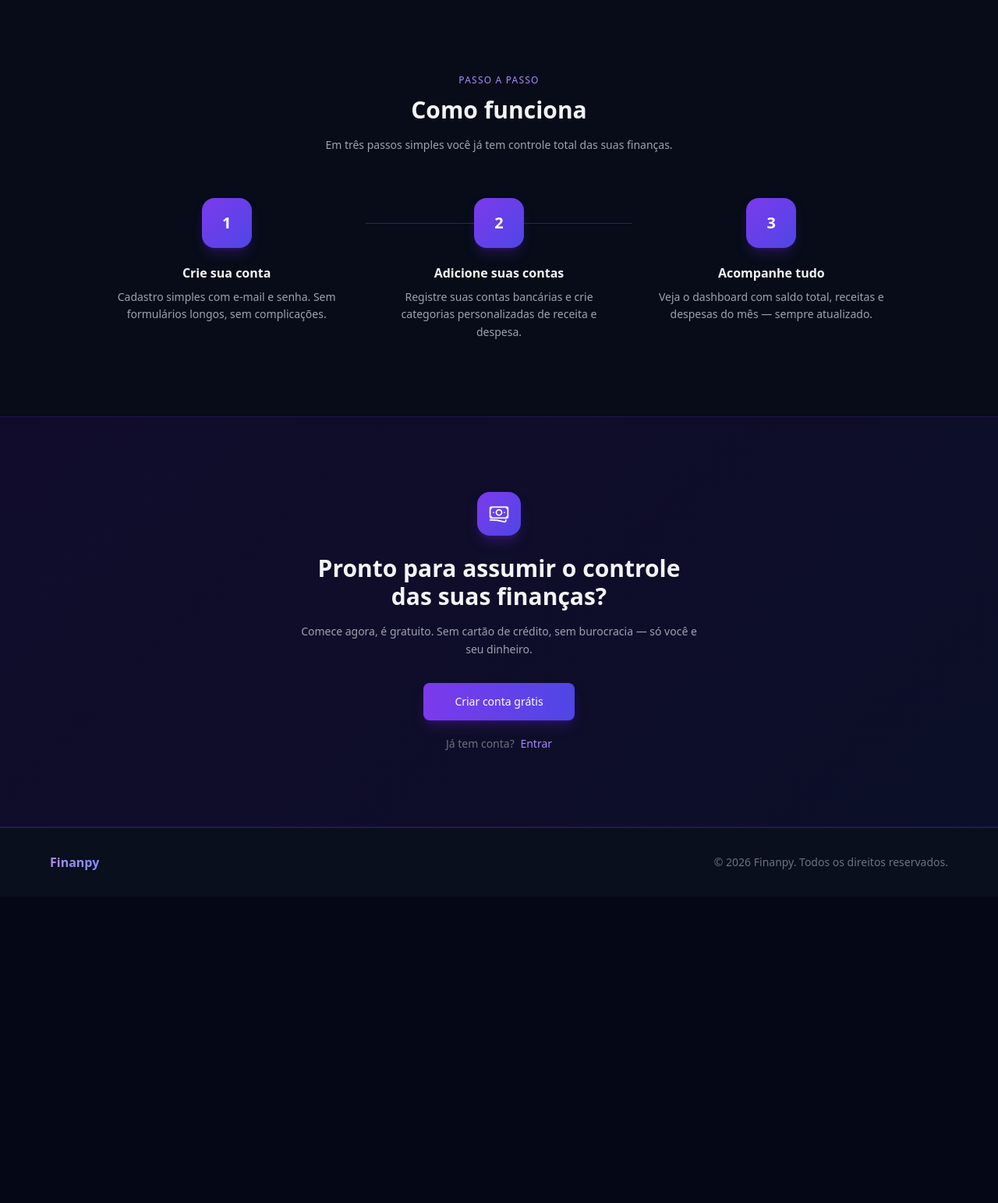
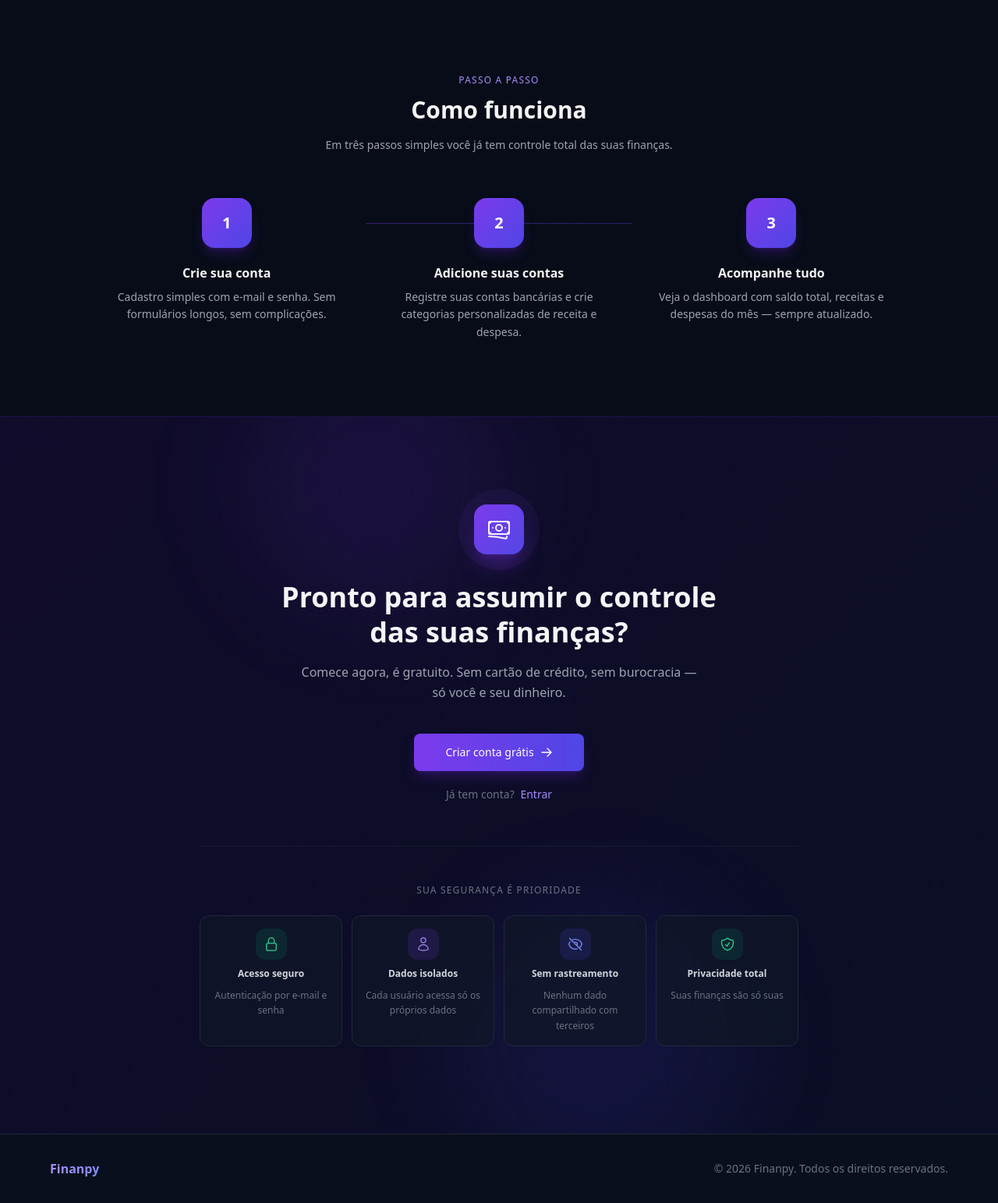
Before and after one commit to mmpriebe/finanpy, a Django app: page / in a window 1280 px wide. Shown: the part 2036-3579 px from the top of the page at 78% size. Before the commit the page ends 3152 px from the top, so only its background shows below. Run offline with Django 5.2, Linux system fonts and the light colour scheme; some libraries are stand-ins or nearby versions.

Commit message:
melhorias de acoes rapidas

```diff
--- a/templates/landing.html
+++ b/templates/landing.html
@@ -489,29 +489,55 @@
 </section>
 
 <!-- CTA final -->
-<section class="py-24 px-6" style="background: linear-gradient(135deg, rgba(76,29,149,0.2) 0%, rgba(49,46,129,0.2) 100%); border-top: 1px solid rgba(109,40,217,0.2); border-bottom: 1px solid rgba(109,40,217,0.2);">
-  <div class="max-w-2xl mx-auto text-center">
-    <!-- Ícone decorativo -->
-    <div class="w-14 h-14 bg-gradient-to-br from-violet-600 to-indigo-600 rounded-2xl flex items-center justify-center mx-auto mb-6 shadow-lg shadow-violet-900/50">
-      <svg class="w-7 h-7 text-white" fill="none" stroke="currentColor" viewBox="0 0 24 24" stroke-width="1.5">
-        <path stroke-linecap="round" stroke-linejoin="round"
-              d="M2.25 18.75a60.07 60.07 0 0 1 15.797 2.101c.727.198 1.453-.342 1.453-1.096V18.75M3.75 4.5v.75A.75.75 0 0 1 3 6h-.75m0 0v-.375c0-.621.504-1.125 1.125-1.125H20.25M2.25 6v9m18-10.5v.75c0 .414.336.75.75.75h.75m-1.5-1.5h.375c.621 0 1.125.504 1.125 1.125v9.75c0 .621-.504 1.125-1.125 1.125h-.375m1.5-1.5H21a.75.75 0 0 0-.75.75v.75m0 0H3.75m0 0h-.375a1.125 1.125 0 0 1-1.125-1.125V15m1.5 1.5v-.75A.75.75 0 0 0 3 15h-.75M15 10.5a3 3 0 1 1-6 0 3 3 0 0 1 6 0Zm3 0h.008v.008H18V10.5Zm-12 0h.008v.008H6V10.5Z" />
-      </svg>
+<style>
+  @keyframes fp-float    { 0%,100% { transform: translateY(0)    scale(1);    } 50% { transform: translateY(-18px) scale(1.04); } }
+  @keyframes fp-float-r  { 0%,100% { transform: translateY(0)    scale(1);    } 50% { transform: translateY(14px)  scale(0.97); } }
+  @keyframes fp-pulse-ring { 0%,100% { opacity: .5; transform: scale(1);   } 50% { opacity: .15; transform: scale(1.25); } }
+  .fp-orb-l  { animation: fp-float   9s  ease-in-out infinite; }
+  .fp-orb-r  { animation: fp-float-r 11s ease-in-out infinite; }
+  .fp-ring   { animation: fp-pulse-ring 3s ease-in-out infinite; }
+</style>
+
+<section class="relative py-28 px-6 overflow-hidden"
+         style="background: linear-gradient(135deg, rgba(76,29,149,0.18) 0%, rgba(49,46,129,0.18) 100%);
+                border-top: 1px solid rgba(109,40,217,0.2);">
+
+  <!-- Orbs flutuantes de fundo -->
+  <div class="absolute -top-16 left-1/4 w-80 h-80 bg-violet-600/10 rounded-full blur-3xl pointer-events-none fp-orb-l"></div>
+  <div class="absolute -bottom-16 right-1/4 w-96 h-96 bg-indigo-600/10 rounded-full blur-3xl pointer-events-none fp-orb-r"></div>
+
+  <div class="relative max-w-3xl mx-auto text-center">
+
+    <!-- Ícone com anel pulsante -->
+    <div class="relative inline-flex items-center justify-center mb-8">
+      <div class="absolute w-24 h-24 rounded-full bg-violet-500/20 fp-ring pointer-events-none"></div>
+      <div class="w-16 h-16 bg-gradient-to-br from-violet-600 to-indigo-600 rounded-2xl flex items-center justify-center shadow-xl shadow-violet-900/50">
+        <svg class="w-8 h-8 text-white" fill="none" stroke="currentColor" viewBox="0 0 24 24" stroke-width="1.5">
+          <path stroke-linecap="round" stroke-linejoin="round"
+                d="M2.25 18.75a60.07 60.07 0 0 1 15.797 2.101c.727.198 1.453-.342 1.453-1.096V18.75M3.75 4.5v.75A.75.75 0 0 1 3 6h-.75m0 0v-.375c0-.621.504-1.125 1.125-1.125H20.25M2.25 6v9m18-10.5v.75c0 .414.336.75.75.75h.75m-1.5-1.5h.375c.621 0 1.125.504 1.125 1.125v9.75c0 .621-.504 1.125-1.125 1.125h-.375m1.5-1.5H21a.75.75 0 0 0-.75.75v.75m0 0H3.75m0 0h-.375a1.125 1.125 0 0 1-1.125-1.125V15m1.5 1.5v-.75A.75.75 0 0 0 3 15h-.75M15 10.5a3 3 0 1 1-6 0 3 3 0 0 1 6 0Zm3 0h.008v.008H18V10.5Zm-12 0h.008v.008H6V10.5Z"/>
+        </svg>
+      </div>
     </div>
 
-    <h2 class="text-3xl font-bold text-gray-100 mb-4">
+    <!-- Headline e subtítulo -->
+    <h2 class="text-4xl font-bold text-gray-100 mb-4 leading-tight">
       Pronto para assumir o controle<br class="hidden sm:block"> das suas finanças?
     </h2>
-    <p class="text-gray-400 text-sm leading-relaxed mb-8 max-w-lg mx-auto">
+    <p class="text-gray-400 leading-relaxed mb-10 max-w-lg mx-auto">
       Comece agora, é gratuito. Sem cartão de crédito, sem burocracia — só você e seu dinheiro.
     </p>
 
+    <!-- CTA -->
     <a href="{% url 'users:register' %}"
-       class="inline-block bg-gradient-to-r from-violet-600 to-indigo-600 hover:from-violet-500 hover:to-indigo-500
+       class="inline-flex items-center gap-2
+              bg-gradient-to-r from-violet-600 to-indigo-600 hover:from-violet-500 hover:to-indigo-500
               text-white font-medium px-10 py-3.5 rounded-lg transition-all duration-200
               focus:outline-none focus:ring-2 focus:ring-violet-500 focus:ring-offset-2 focus:ring-offset-gray-950
               shadow-lg shadow-violet-900/40 text-sm">
       Criar conta grátis
+      <svg class="w-4 h-4" fill="none" stroke="currentColor" viewBox="0 0 24 24" stroke-width="2">
+        <path stroke-linecap="round" stroke-linejoin="round" d="M13.5 4.5 21 12m0 0-7.5 7.5M21 12H3"/>
+      </svg>
     </a>
 
     <p class="mt-5 text-sm text-gray-500">
@@ -520,6 +546,59 @@
         Entrar
       </a>
     </p>
+
+    <!-- Divisor -->
+    <div class="mt-14 mb-12 border-t border-gray-800/60"></div>
+
+    <!-- Selos de segurança -->
+    <p class="text-xs font-medium text-gray-500 uppercase tracking-widest mb-6">Sua segurança é prioridade</p>
+    <div class="grid grid-cols-2 sm:grid-cols-4 gap-3">
+
+      <div class="flex flex-col items-center gap-2.5 p-4 bg-gray-900/70 border border-gray-800 rounded-xl hover:border-emerald-800/50 transition-colors duration-200">
+        <div class="w-10 h-10 bg-emerald-600/15 rounded-xl flex items-center justify-center">
+          <svg class="w-5 h-5 text-emerald-400" fill="none" stroke="currentColor" viewBox="0 0 24 24" stroke-width="1.5">
+            <path stroke-linecap="round" stroke-linejoin="round"
+                  d="M16.5 10.5V6.75a4.5 4.5 0 1 0-9 0v3.75m-.75 11.25h10.5a2.25 2.25 0 0 0 2.25-2.25v-6.75a2.25 2.25 0 0 0-2.25-2.25H6.75a2.25 2.25 0 0 0-2.25 2.25v6.75a2.25 2.25 0 0 0 2.25 2.25Z"/>
+          </svg>
+        </div>
+        <p class="text-xs font-semibold text-gray-300">Acesso seguro</p>
+        <p class="text-xs text-gray-500 text-center leading-relaxed">Autenticação por e-mail e senha</p>
+      </div>
+
+      <div class="flex flex-col items-center gap-2.5 p-4 bg-gray-900/70 border border-gray-800 rounded-xl hover:border-violet-800/50 transition-colors duration-200">
+        <div class="w-10 h-10 bg-violet-600/15 rounded-xl flex items-center justify-center">
+          <svg class="w-5 h-5 text-violet-400" fill="none" stroke="currentColor" viewBox="0 0 24 24" stroke-width="1.5">
+            <path stroke-linecap="round" stroke-linejoin="round"
+                  d="M15.75 6a3.75 3.75 0 1 1-7.5 0 3.75 3.75 0 0 1 7.5 0ZM4.501 20.118a7.5 7.5 0 0 1 14.998 0A17.933 17.933 0 0 1 12 21.75c-2.676 0-5.216-.584-7.499-1.632Z"/>
+          </svg>
+        </div>
+        <p class="text-xs font-semibold text-gray-300">Dados isolados</p>
+        <p class="text-xs text-gray-500 text-center leading-relaxed">Cada usuário acessa só os próprios dados</p>
+      </div>
+
+      <div class="flex flex-col items-center gap-2.5 p-4 bg-gray-900/70 border border-gray-800 rounded-xl hover:border-indigo-800/50 transition-colors duration-200">
+        <div class="w-10 h-10 bg-indigo-600/15 rounded-xl flex items-center justify-center">
+          <svg class="w-5 h-5 text-indigo-400" fill="none" stroke="currentColor" viewBox="0 0 24 24" stroke-width="1.5">
+            <path stroke-linecap="round" stroke-linejoin="round"
+                  d="M3.98 8.223A10.477 10.477 0 0 0 1.934 12C3.226 16.338 7.244 19.5 12 19.5c.993 0 1.953-.138 2.863-.395M6.228 6.228A10.451 10.451 0 0 1 12 4.5c4.756 0 8.773 3.162 10.065 7.498a10.522 10.522 0 0 1-4.293 5.774M6.228 6.228 3 3m3.228 3.228 3.65 3.65m7.894 7.894L21 21m-3.228-3.228-3.65-3.65m0 0a3 3 0 1 0-4.243-4.243m4.242 4.242L9.88 9.88"/>
+          </svg>
+        </div>
+        <p class="text-xs font-semibold text-gray-300">Sem rastreamento</p>
+        <p class="text-xs text-gray-500 text-center leading-relaxed">Nenhum dado compartilhado com terceiros</p>
+      </div>
+
+      <div class="flex flex-col items-center gap-2.5 p-4 bg-gray-900/70 border border-gray-800 rounded-xl hover:border-emerald-800/50 transition-colors duration-200">
+        <div class="w-10 h-10 bg-emerald-600/15 rounded-xl flex items-center justify-center">
+          <svg class="w-5 h-5 text-emerald-400" fill="none" stroke="currentColor" viewBox="0 0 24 24" stroke-width="1.5">
+            <path stroke-linecap="round" stroke-linejoin="round"
+                  d="M9 12.75 11.25 15 15 9.75m-3-7.036A11.959 11.959 0 0 1 3.598 6 11.99 11.99 0 0 0 3 9.749c0 5.592 3.824 10.29 9 11.623 5.176-1.332 9-6.03 9-11.622 0-1.31-.21-2.571-.598-3.751h-.152c-3.196 0-6.1-1.248-8.25-3.285Z"/>
+          </svg>
+        </div>
+        <p class="text-xs font-semibold text-gray-300">Privacidade total</p>
+        <p class="text-xs text-gray-500 text-center leading-relaxed">Suas finanças são só suas</p>
+      </div>
+
+    </div>
   </div>
 </section>
 
```
